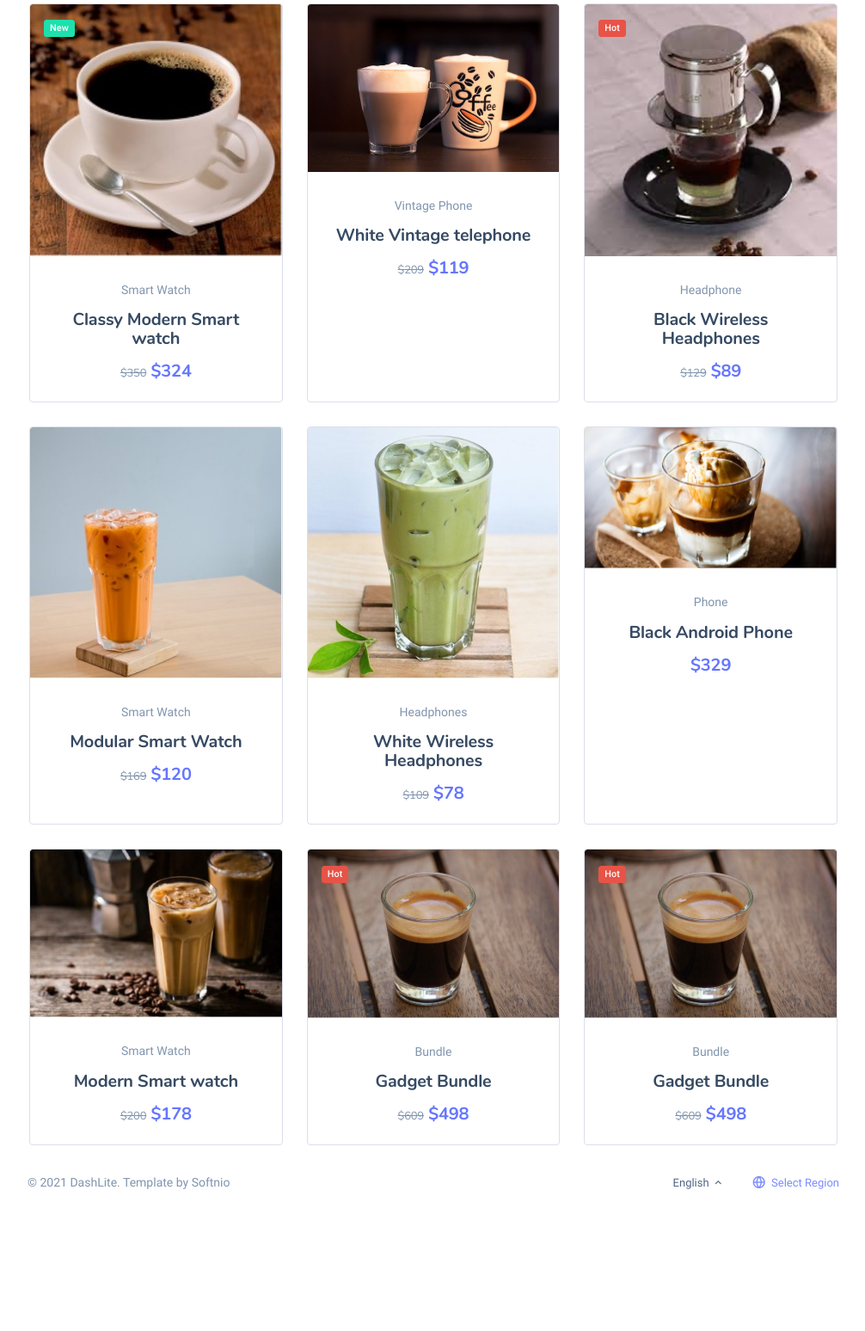
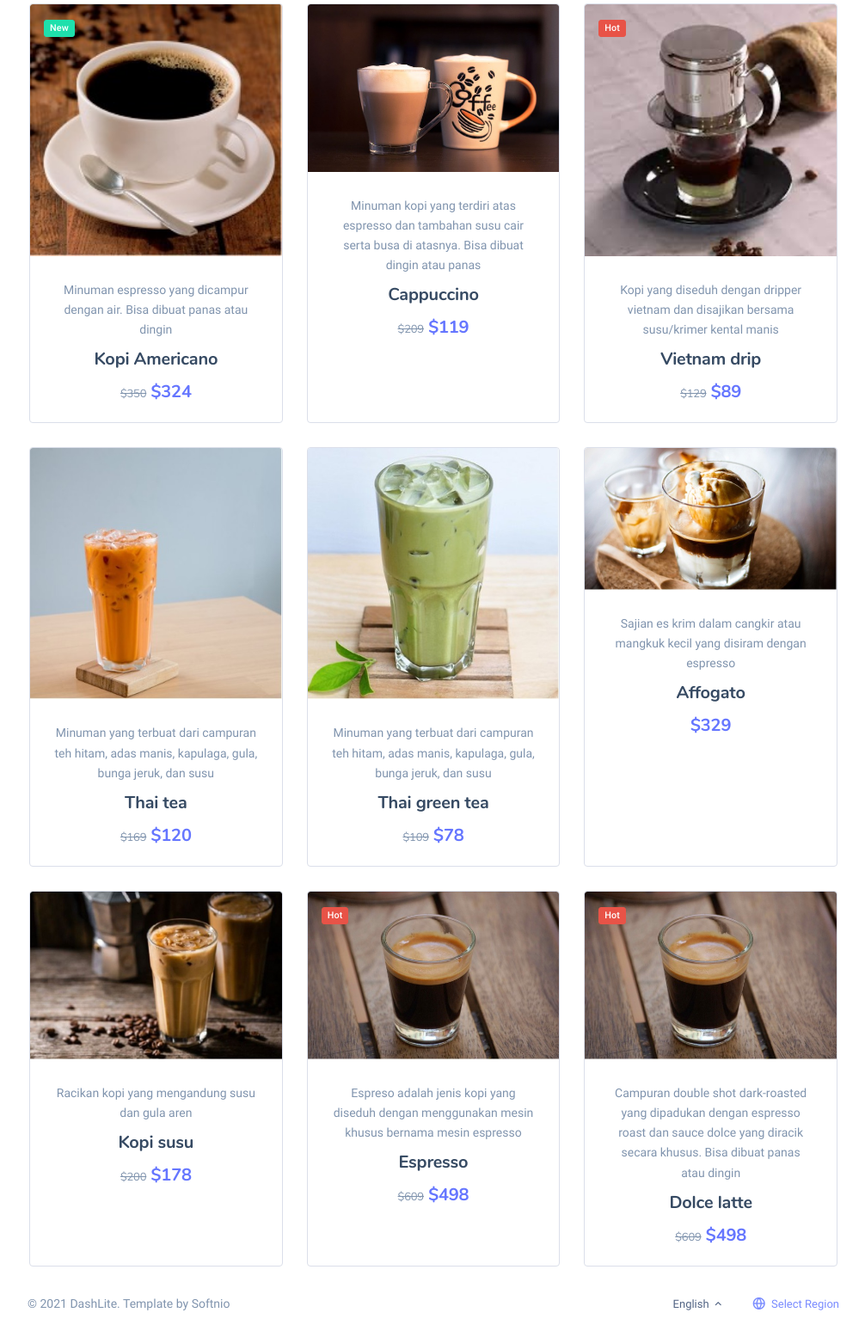
Before and after one commit to dimasanwaraziz/kopikita, a Django app: page / in a window 1280 px wide. Shown: the part 203-1751 px from the top of the page at 86% size, without its empty margins (270-1276 px from the left). Before the commit the page ends 1586 px from the top, so only its background shows below. Run offline with Django 4.2, Linux system fonts and the light colour scheme; some libraries are stand-ins or nearby versions; some web fonts are replaced.

Commit message:
Update menu

```diff
--- a/frontend/templates/frontend/index.html
+++ b/frontend/templates/frontend/index.html
@@ -369,9 +369,9 @@
                                                     </div>
                                                     <div class="card-inner text-center">
                                                         <ul class="product-tags">
-                                                            <li><a href="#">Smart Watch</a></li>
+                                                            <li><a href="#">Minuman espresso yang dicampur dengan air. Bisa dibuat panas atau dingin</a></li>
                                                         </ul>
-                                                        <h5 class="product-title"><a href="html/product-details.html">Classy Modern Smart watch</a></h5>
+                                                        <h5 class="product-title"><a href="html/product-details.html">Kopi Americano</a></h5>
                                                         <div class="product-price text-primary h5"><small class="text-muted del fs-13px">$350</small> $324</div>
                                                     </div>
                                                 </div>
@@ -389,9 +389,9 @@
                                                     </div>
                                                     <div class="card-inner text-center">
                                                         <ul class="product-tags">
-                                                            <li><a href="#">Vintage Phone</a></li>
+                                                            <li><a href="#">Minuman kopi yang terdiri atas espresso dan tambahan susu cair serta busa di atasnya. Bisa dibuat dingin atau panas</a></li>
                                                         </ul>
-                                                        <h5 class="product-title"><a href="html/product-details.html">White Vintage telephone</a></h5>
+                                                        <h5 class="product-title"><a href="html/product-details.html">Cappuccino</a></h5>
                                                         <div class="product-price text-primary h5"><small class="text-muted del fs-13px">$209</small> $119</div>
                                                     </div>
                                                 </div>
@@ -412,9 +412,9 @@
                                                     </div>
                                                     <div class="card-inner text-center">
                                                         <ul class="product-tags">
-                                                            <li><a href="#">Headphone</a></li>
+                                                            <li><a href="#">Kopi yang diseduh dengan dripper vietnam dan disajikan bersama susu/krimer kental manis</a></li>
                                                         </ul>
-                                                        <h5 class="product-title"><a href="html/product-details.html">Black Wireless Headphones</a></h5>
+                                                        <h5 class="product-title"><a href="html/product-details.html">Vietnam drip</a></h5>
                                                         <div class="product-price text-primary h5"><small class="text-muted del fs-13px">$129</small> $89</div>
                                                     </div>
                                                 </div>
@@ -432,9 +432,9 @@
                                                     </div>
                                                     <div class="card-inner text-center">
                                                         <ul class="product-tags">
-                                                            <li><a href="#">Smart Watch</a></li>
+                                                            <li><a href="#">Minuman yang terbuat dari campuran teh hitam, adas manis, kapulaga, gula, bunga jeruk, dan susu</a></li>
                                                         </ul>
-                                                        <h5 class="product-title"><a href="html/product-details.html">Modular Smart Watch</a></h5>
+                                                        <h5 class="product-title"><a href="html/product-details.html">Thai tea</a></h5>
                                                         <div class="product-price text-primary h5"><small class="text-muted del fs-13px">$169</small> $120</div>
                                                     </div>
                                                 </div>
@@ -452,9 +452,9 @@
                                                     </div>
                                                     <div class="card-inner text-center">
                                                         <ul class="product-tags">
-                                                            <li><a href="#">Headphones</a></li>
+                                                            <li><a href="#">Minuman yang terbuat dari campuran teh hitam, adas manis, kapulaga, gula, bunga jeruk, dan susu</a></li>
                                                         </ul>
-                                                        <h5 class="product-title"><a href="html/product-details.html">White Wireless Headphones</a></h5>
+                                                        <h5 class="product-title"><a href="html/product-details.html">Thai green tea</a></h5>
                                                         <div class="product-price text-primary h5"><small class="text-muted del fs-13px">$109</small> $78</div>
                                                     </div>
                                                 </div>
@@ -472,9 +472,9 @@
                                                     </div>
                                                     <div class="card-inner text-center">
                                                         <ul class="product-tags">
-                                                            <li><a href="#">Phone</a></li>
+                                                            <li><a href="#">Sajian es krim dalam cangkir atau mangkuk kecil yang disiram dengan espresso</a></li>
                                                         </ul>
-                                                        <h5 class="product-title"><a href="html/product-details.html">Black Android Phone</a></h5>
+                                                        <h5 class="product-title"><a href="html/product-details.html">Affogato</a></h5>
                                                         <div class="product-price text-primary h5">$329</div>
                                                     </div>
                                                 </div>
@@ -492,9 +492,9 @@
                                                     </div>
                                                     <div class="card-inner text-center">
                                                         <ul class="product-tags">
-                                                            <li><a href="#">Smart Watch</a></li>
+                                                            <li><a href="#">Racikan kopi yang mengandung susu dan gula aren</a></li>
                                                         </ul>
-                                                        <h5 class="product-title"><a href="html/product-details.html">Modern Smart watch</a></h5>
+                                                        <h5 class="product-title"><a href="html/product-details.html">Kopi susu</a></h5>
                                                         <div class="product-price text-primary h5"><small class="text-muted del fs-13px">$200</small> $178</div>
                                                     </div>
                                                 </div>
@@ -515,9 +515,9 @@
                                                     </div>
                                                     <div class="card-inner text-center">
                                                         <ul class="product-tags">
-                                                            <li><a href="#">Bundle</a></li>
+                                                            <li><a href="#">Espreso adalah jenis kopi yang diseduh dengan menggunakan mesin khusus bernama mesin espresso</a></li>
                                                         </ul>
-                                                        <h5 class="product-title"><a href="html/product-details.html">Gadget Bundle</a></h5>
+                                                        <h5 class="product-title"><a href="html/product-details.html">Espresso</a></h5>
                                                         <div class="product-price text-primary h5"><small class="text-muted del fs-13px">$609</small> $498</div>
                                                     </div>
                                                 </div>
@@ -538,9 +538,9 @@
                                                     </div>
                                                     <div class="card-inner text-center">
                                                         <ul class="product-tags">
-                                                            <li><a href="#">Bundle</a></li>
+                                                            <li><a href="#">Campuran double shot dark-roasted yang dipadukan dengan espresso roast dan sauce dolce yang diracik secara khusus. Bisa dibuat panas atau dingin</a></li>
                                                         </ul>
-                                                        <h5 class="product-title"><a href="html/product-details.html">Gadget Bundle</a></h5>
+                                                        <h5 class="product-title"><a href="html/product-details.html">Dolce latte</a></h5>
                                                         <div class="product-price text-primary h5"><small class="text-muted del fs-13px">$609</small> $498</div>
                                                     </div>
                                                 </div>
```
